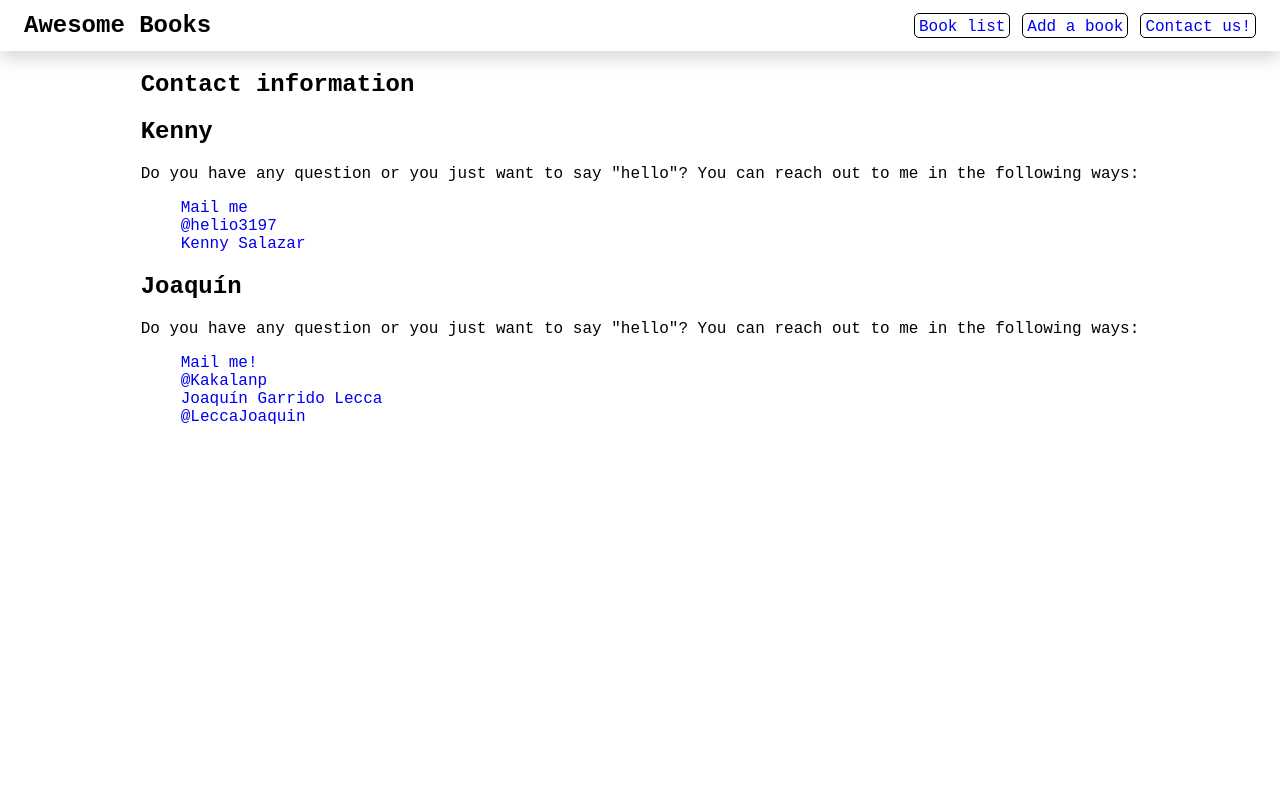
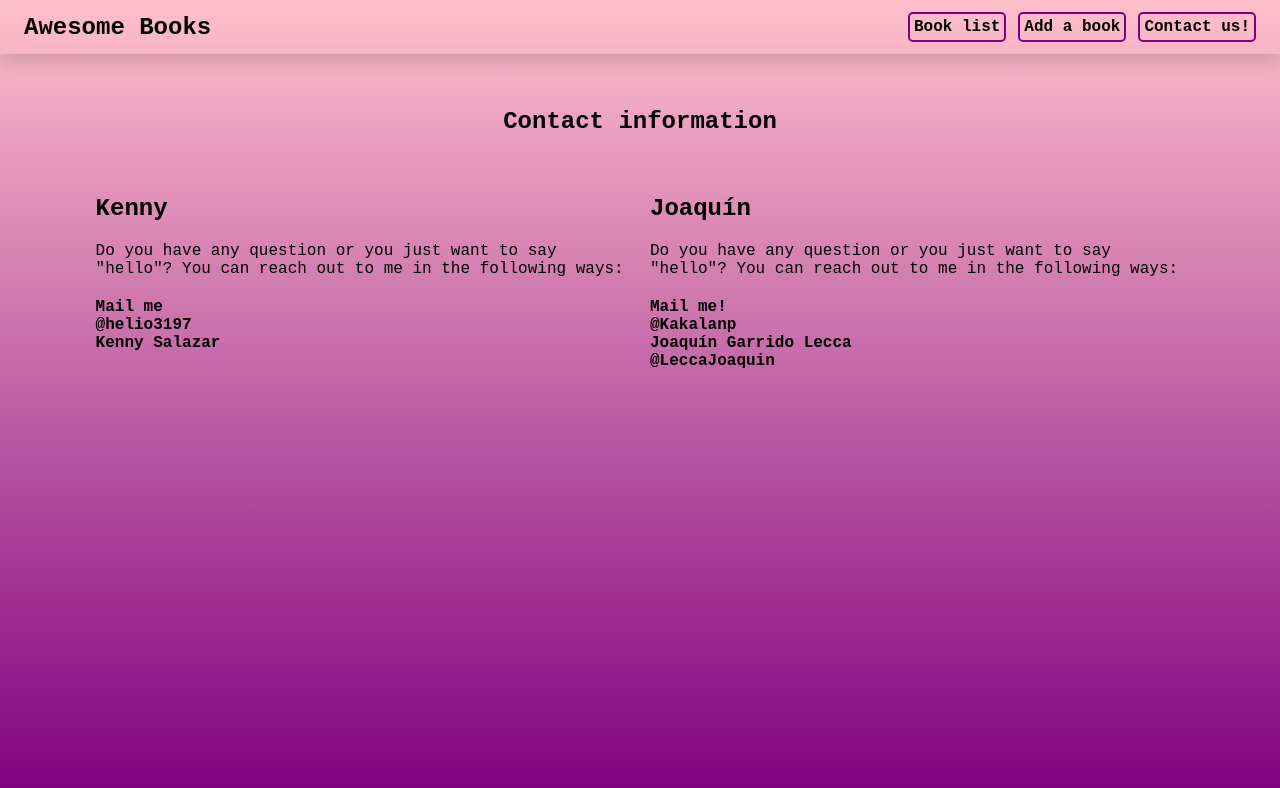
Before and after one commit to helio3197/awesome-books, a plain HTML site: page index.html in a window 1280 px wide. Both pictures are taken after a click on the link "Contact us!". Drawn offline with Linux system fonts and the light colour scheme.

Commit message:
Added most styling
- Added color, font, and some layout to the web-page.

- Fixed linter errors

```diff
--- a/index.html
+++ b/index.html
@@ -45,9 +45,9 @@
       <h2>Kenny</h2>
       <p>Do you have any question or you just want to say "hello"? You can reach out to me in the following ways:</p>
       <ul>
-        <li><a href="mailto:kennysalazar3197@gmail.com" target="_blank">Mail me</a></li>
-        <li><a href="https://github.com/helio3197" target="_blank">@helio3197</a></li>
-        <li><a href="https://www.linkedin.com/in/kenny-salazar-1a1687110/" target="_blank">Kenny Salazar</a></li>
+        <li><a rel="noopener noreferrer" href="mailto:kennysalazar3197@gmail.com" target="_blank">Mail me</a></li>
+        <li><a rel="noopener noreferrer" href="https://github.com/helio3197" target="_blank">@helio3197</a></li>
+        <li><a rel="noopener noreferrer" href="https://www.linkedin.com/in/kenny-salazar-1a1687110/" target="_blank">Kenny Salazar</a></li>
       </ul>
     </div>
     <div class="contact-info">
@@ -55,9 +55,9 @@
       <p>Do you have any question or you just want to say "hello"? You can reach out to me in the following ways:</p>
       <ul>
         <li><a href="mailto:jgarridoleccazanetti@gmail.com" target="_blank">Mail me!</a></li>
-        <li><a href="https://github.com/Kakalanp" target="_blank">@Kakalanp</a></li>
-        <li><a href="https://www.linkedin.com/in/joaquín-garrido-lecca-zanetti-623583204/" target="_blank">Joaquín Garrido Lecca</a></li>
-        <li><a href="https://twitter.com/LeccaJoaquin" target="_blank">@LeccaJoaquin</a></li>
+        <li><a rel="noopener noreferrer" href="https://github.com/Kakalanp" target="_blank">@Kakalanp</a></li>
+        <li><a rel="noopener noreferrer" href="https://www.linkedin.com/in/joaquín-garrido-lecca-zanetti-623583204/" target="_blank">Joaquín Garrido Lecca</a></li>
+        <li><a rel="noopener noreferrer" href="https://twitter.com/LeccaJoaquin" target="_blank">@LeccaJoaquin</a></li>
       </ul>
     </div>
   </section>
--- a/style.css
+++ b/style.css
@@ -4,6 +4,11 @@ body {
   align-items: center;
   font-family: 'Courier New', Courier, monospace;
   margin: 0;
+  background-color: pink;
+  background-image: linear-gradient(pink, purple);
+  background-repeat: no-repeat;
+  background-size: 100vw 100%;
+  min-height: 100vh;
 }
 
 nav {
@@ -14,59 +19,77 @@ nav {
   box-shadow: 0 0.5rem 1rem rgb(0 0 0 / 15%);
   align-items: center;
   position: fixed;
-  background: white;
+  background-color: pink;
   width: 100%;
   box-sizing: border-box;
+}
+
+@supports (backdrop-filter: blur()) {
+  nav {
+    background-color: transparent;
+    backdrop-filter: blur(10px);
+  }
 }
 
 nav > h1 {
   margin: 0;
 }
 
+ul {
+  list-style: none;
+  margin: 0;
+  padding: 0;
+}
+
 nav > ul {
   display: flex;
-  margin: 0;
-  padding: 0;
   gap: 12px;
-  align-items: center;
-}
-
-nav > ul > * {
-  border: 1px solid black;
-  border-radius: 5px;
-  padding: 4px;
-}
-
-nav a {
-  display: block;
-  height: 15px;
-}
-
-a {
-  text-decoration: none;
-}
-
-ul {
-  list-style: none;
-}
-
-section {
-  margin-top: 51px;
+  align-items: stretch;
 }
 
 label > * {
   width: 100%;
   box-sizing: border-box;
   padding: 4px;
+  border-radius: 10px;
+}
+
+nav > ul > * {
+  border: 2px solid purple;
+  border-radius: 5px;
+  padding: 4px;
+}
+
+a {
+  text-decoration: none;
+  font-weight: bold;
+  color: black;
+}
+
+nav a {
+  display: block;
+  min-height: 15px;
+}
+
+section {
+  margin-top: 88px;
+  padding: 0 24px;
+  max-width: calc(100% - 48px);
 }
 
 .background {
-  background-color: lightgray;
+  background-color: rgba(0, 0, 0, 0.09);
 }
 
 #book-wrapper {
   border: 3px solid black;
   align-self: stretch;
+  overflow: auto;
+}
+
+.contact-info > * {
+  margin: 0;
+  padding: 10px;
 }
 
 #book-wrapper > * {
@@ -91,7 +114,11 @@ label > * {
 }
 
 button {
+  font-weight: bold;
   margin-left: auto;
+  border: 2px solid rgba(255, 192, 203, 0.5);
+  border-radius: 5px;
+  background-color: rgba(128, 0, 128, 0.2);
 }
 
 span {
@@ -116,8 +143,30 @@ span {
 
 #book-submit [type="submit"] {
   align-self: flex-end;
+  font-weight: bold;
+  margin-left: auto;
+  border: 2px solid rgba(255, 192, 203, 0.5);
+  border-radius: 5px;
+  background-color: rgba(128, 0, 128, 0.2);
+  padding: 4px 8px;
+}
+
+#contact {
+  display: flex;
+  flex-wrap: wrap;
+  justify-content: center;
+}
+
+#contact h1 {
+  width: 100%;
+  text-align: center;
+}
+
+.contact-info {
+  margin-top: 30px;
+  width: 45%;
 }
 
 .not-display {
-  display: none;
+  display: none !important;
 }
```
